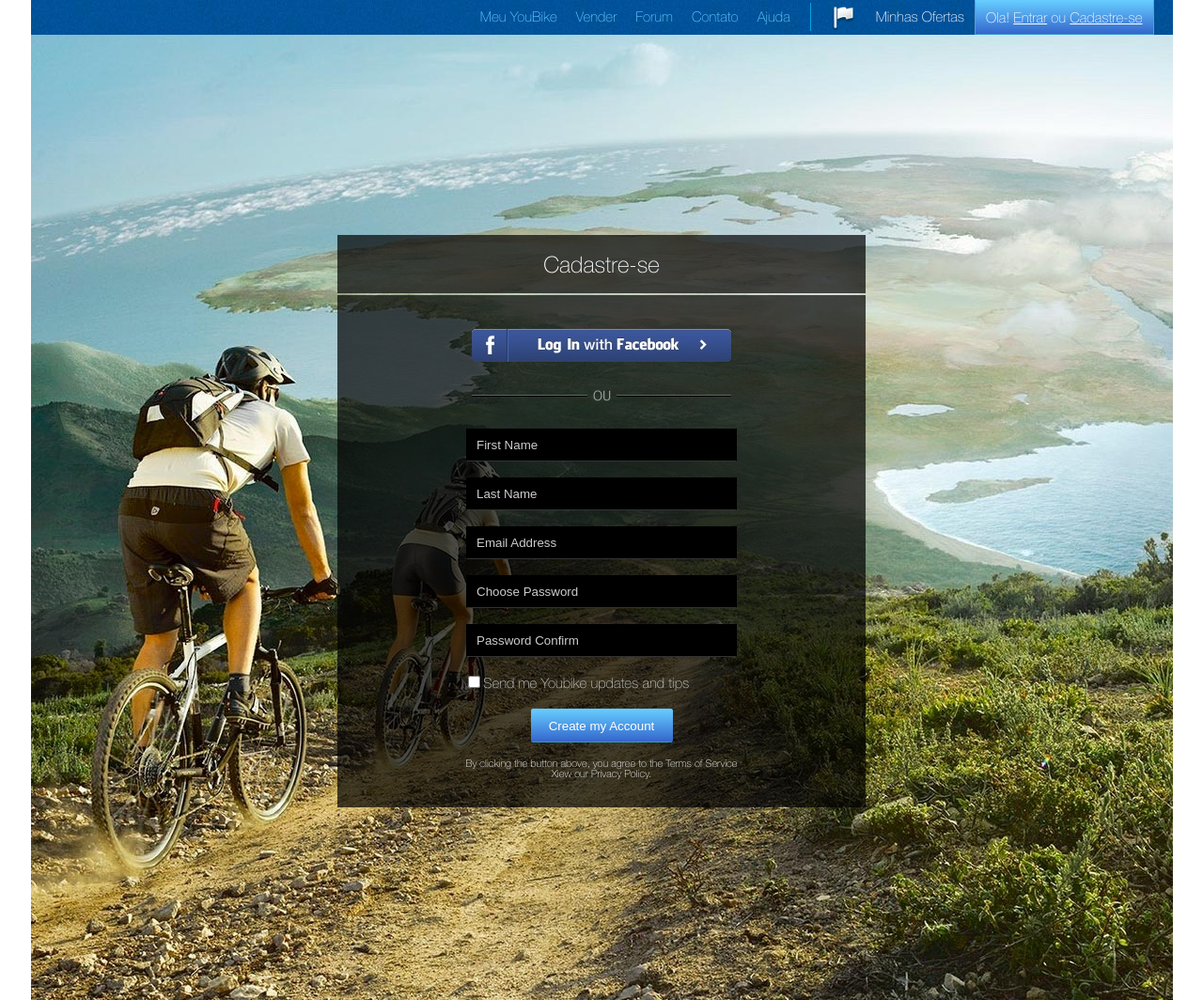
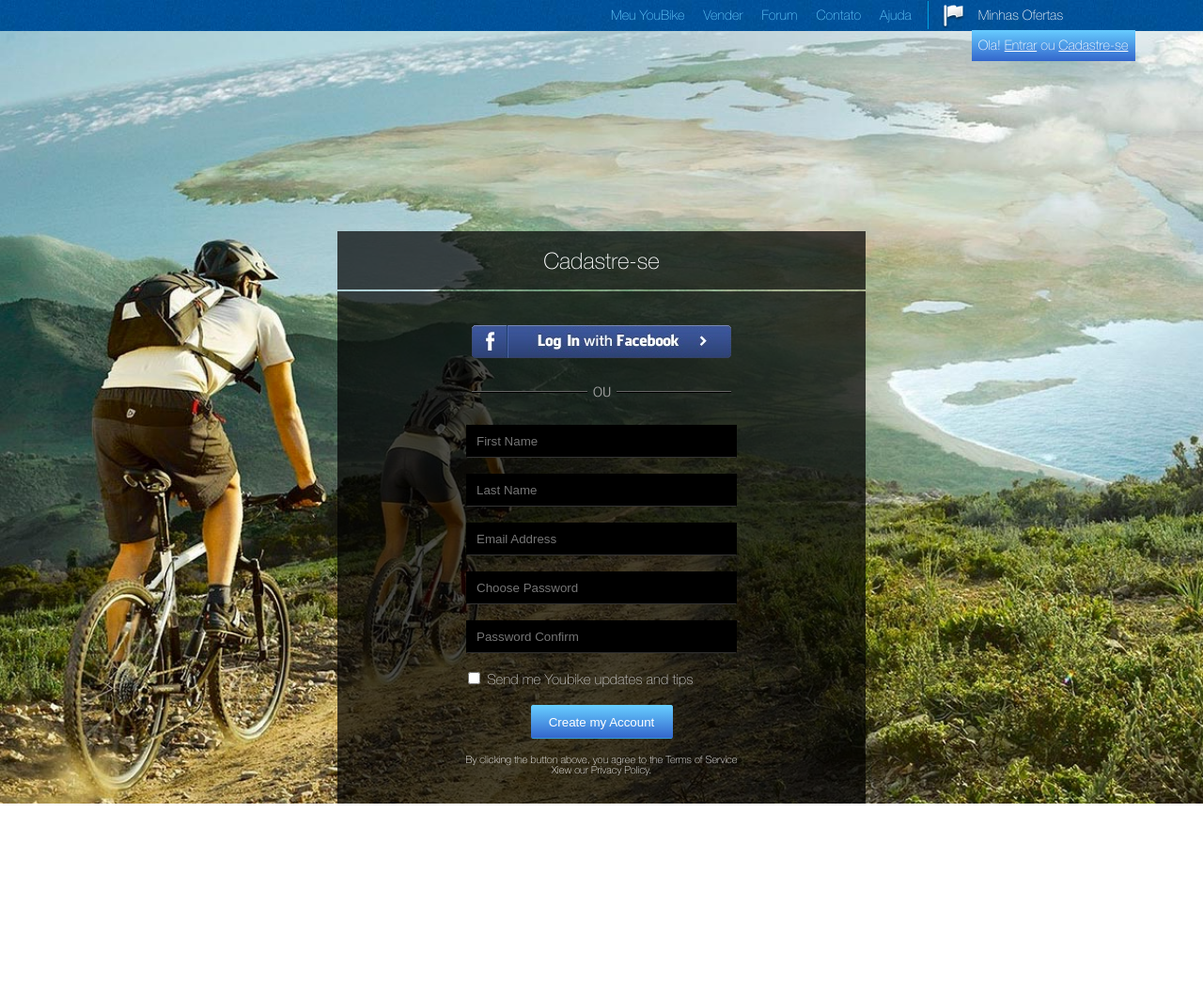
Before and after one commit to bvfrey/Homework-5---Cadastre, a plain HTML site: page index.html in a window 1280 px wide. Shown: the whole page at 94% size. After the commit the page ends 855 px from the top, so only its background shows below. Drawn offline with Linux system fonts and the light colour scheme.

Commit message:
homework 5 Cadastre updated

```diff
--- a/css/styles.css
+++ b/css/styles.css
@@ -6,100 +6,71 @@
     font-style: normal;
 }
 body {
-    background-image: url("../img/background2.jpg");
-    background-size: 1215px auto;
-    background-repeat: no-repeat;
-    background-position: center top;
     font-family: "helvetica_neueregular", sans-serif;
 }
+
 .wrapper {
-    margin: auto;
-    width: 1215px;
-    height: 1064px;
+    width: 100%;
+    background-image: url("../img/background2.jpg");
+    background-size: cover;
+    background-repeat: no-repeat;
+    background-position: center center;
 }
 
-/************************************************/
-/* HEADER */
-div.header {
-    margin: auto;
+.menu {
     width: 100%;
-}
-div.menu {
-    /*margin: auto;*/
-    width: 100%;
-    height: 37px;
+    height: 33px;
     background-image: url("../img/topbluelayer.jpg");
-    font-size: 15px;
-    width: 100%;
     margin: 0;
     padding: 0;
 }
 .menu ul {
-    list-style-type: none;
     margin: 0;
+    margin-left: 50%;
+    float: left;
+    list-style: none;
     padding: 0;
-    overflow: hidden;
-    float:right;
 }
-.style1 {
-    float:right;
-    /*margin: 5px 11px;*/
-    /*position: relative;*/
-    list-style:none;
-    /*padding: 0;*/
+
+.menu li {
+    float: left;
+    font-size: 0.9rem;
 }
-.style1 a{
-    display:block;
-    color:#66ccff;
+
+.style_1 a{
+    display: block;
+    color: #66ccff;
     text-decoration: none;
-    /*margin: 10px;*/
-    padding: 10px 10px 12px 10px;
-
+    padding: 9px 10px;
 }
-.style1 a:hover{
-    /*text-decoration: none;*/
-    color:#fff;
+.style_1 a:hover{
+    color: #fff;
     background-color: #6699cc;
-    /*margin: 0;*/
-    /*padding: 10px 10px 10px 10px;*/
 }
-.styleline {
-    float:right;
-    margin: 3px 11px;
-    display:block;
+.style_line {
+    margin: 1px 7px;
 }
-.styleflag {
-    float:right;
-    margin: 7px 11px;
-    display:block;
+.style_flag {
+    margin: 5px 7px;
 }
-.style3 {
-    float:right;
-    padding: 10px 11px 0 11px;
-    display:block;
+.style_3 {
+    padding: 9px 7px;
+}
+.style_3 a  {
     color: #fff;
     text-decoration: none;
-    list-style:none;
 }
-.style4 {
-    float:right;
-    margin-right: 20px;
-    padding: 10px 11px 10px 11px;
-    display:block;
+.style_4 {
+    padding: 9px 7px;
     color: white;
     text-decoration: none;
-    list-style:none;
-    border-width: 1px;
-    border-style: solid;
-    border-color: #66ccff #6699cc #3399cc #6699cc;
+    border: 1px solid #66ccff #6699cc #3399cc #6699cc;
     background: linear-gradient(#66ccff, #3366cc);
+    width: 160px;
 }
-.style3 a{
-    color:white;
-    text-decoration: none;
-}
-.style4 a{
-    color:white;
+
+.style_4 a{
+    color: #fff;
 }
 /************************************************/
 /* FORM */
@@ -127,7 +98,6 @@ div.menu {
 .line_2 {
     padding-top: 27px;
     margin-bottom: 26px;
-    /*opacity: 0.5;*/
 }
 .fields {
     display: block;
@@ -154,12 +124,15 @@ div.menu {
     margin-left: 135px;
     margin-bottom: 19px;
 }
+.checkbox label{
+    cursor: pointer;
+}
+
 .submit {
     display: block;
     height: 36px;
     width: 151px;
     margin: 0 auto 17px auto;
-    /*padding-left: 10px;*/
     background-color: #000000;
     border: 1px solid transparent;
     border-bottom: 1px solid #3399cc;
--- a/index.html
+++ b/index.html
@@ -11,22 +11,21 @@
     <div class="wrapper">
             <div class="menu">
                 <ul>
-                    <li class="style4">Ola! <a href="#">Entrar</a> ou <a href="#">Cadastre-se</a></li>
-                    <li class="style3"><a href="#">Minhas Ofertas</a></li>
-                    <li class="styleflag"><img src="img/flag3.png" alt="" /></li>
-                    <li class="styleline"><img src="img/blueline.jpg" alt="" /></li>
-                    <li class="style1"><a href="#">Ajuda</a></li>
-                    <li class="style1"><a href="#">Contato</a></li>
-                    <li class="style1"><a href="#">Forum</a></li>
-                    <li class="style1"><a href="#">Vender</a></li>
-                    <li class="style1"><a href="#">Meu YouBike</a></li>
+                    <li class="style_1"><a href="#">Meu YouBike</a></li>
+                    <li class="style_1"><a href="#">Vender</a></li>
+                    <li class="style_1"><a href="#">Forum</a></li>
+                    <li class="style_1"><a href="#">Contato</a></li>
+                    <li class="style_1"><a href="#">Ajuda</a></li>
+                    <li class="style_line"><img src="img/blueline.jpg" alt="" /></li>
+                    <li class="style_flag"><img src="img/flag3.png" alt="" /></li>
+                    <li class="style_3"><a href="#">Minhas Ofertas</a></li>
+                    <li class="style_4">Ola! <a href="#">Entrar</a> ou <a href="#">Cadastre-se</a></li>
                 </ul>
             </div> <!-- menu -->
             <div class="main_form part_1">
                 <p>
                     Cadastre-se
                 </p>
-
             </div>
             <div class="main_form part_2 ">
                 <div class="fb_button">
@@ -37,13 +36,15 @@
                 </div>
 
                 <form  action="/">
-                    <input class="fields" type="text" name="first_name" value="First Name" id="first_name">
-                    <input class="fields" type="text" name="last_name" value="Last Name" id="last_name">
-                    <input class="fields" type="text" name="e_mail" value="Email Address" id="e_mail">
-                    <input class="fields" type="text" name="password" value="Choose Password" id="password">
-                    <input class="fields" type="text" name="password_conf" value="Password Confirm" id="password_conf">
+                    <input class="fields" type="text" name="first_name" placeholder="First Name" id="first_name">
+                    <input class="fields" type="text" name="last_name" placeholder="Last Name" id="last_name">
+                    <input class="fields" type="mail" name="e_mail" placeholder="Email Address" id="e_mail">
+                    <input class="fields" type="password" name="password" placeholder="Choose Password" id="password">
+                    <input class="fields" type="password" name="password_conf" placeholder="Password Confirm" id="password_conf">
                     <div class="checkbox">
-                        <input type="checkbox" name="add_to_mail_list" value="ok">Send me Youbike updates and tips
+                        <label>
+                            <input type="checkbox" name="add_to_mail_list" value="ok">
+                            Send me Youbike updates and tips</label>
                     </div>
                     <input class="submit" type="submit" value="Create my Account">
                     <p class="form_footer">
@@ -51,11 +52,8 @@
                         Xiew our Privacy Policy.
                     </p>
                 </form>
-
-
-
-            </div> <!-- form -->
-        </div>  <!-- wrapper -->
+            </div>
+        </div>
 
 </body>
 </html>
```
